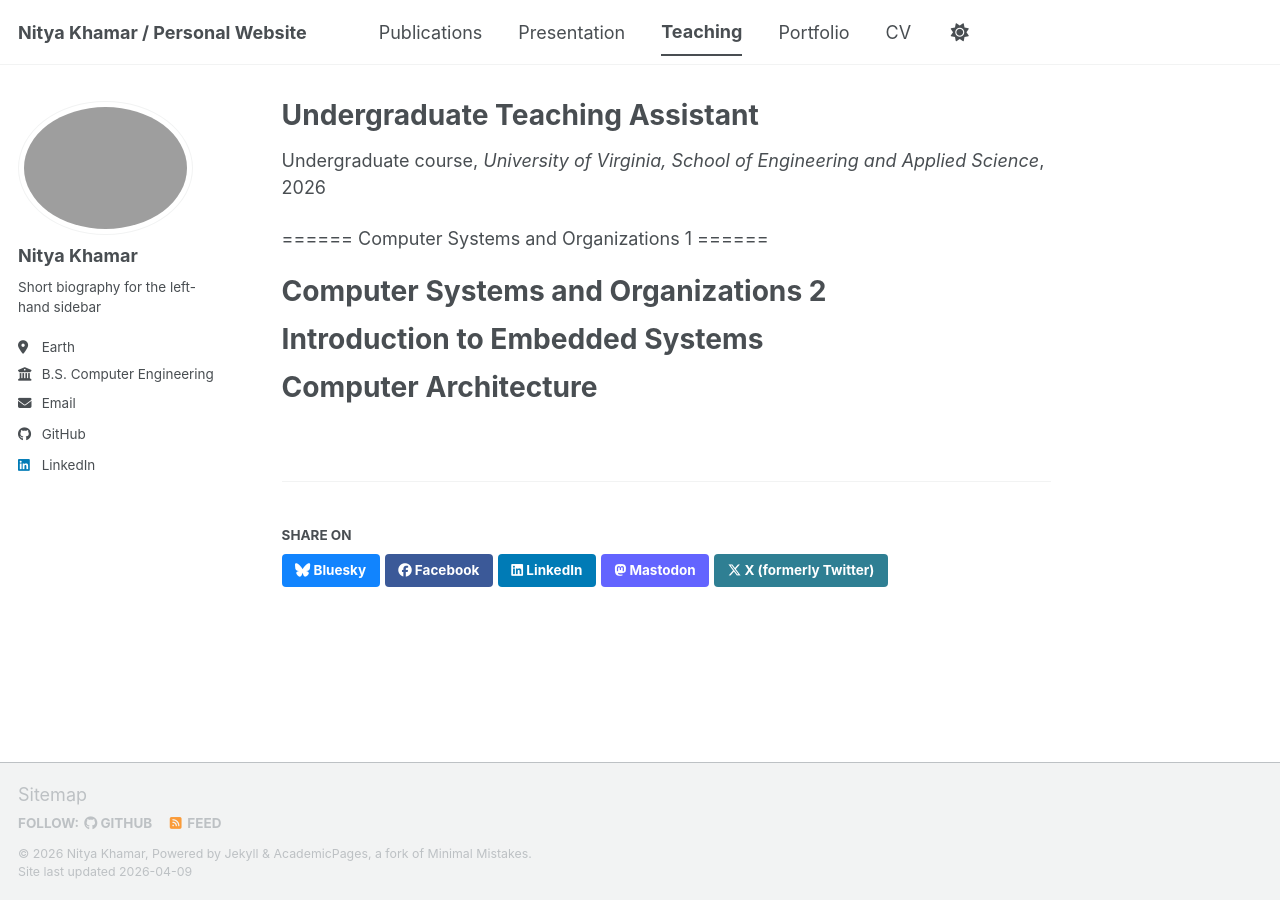
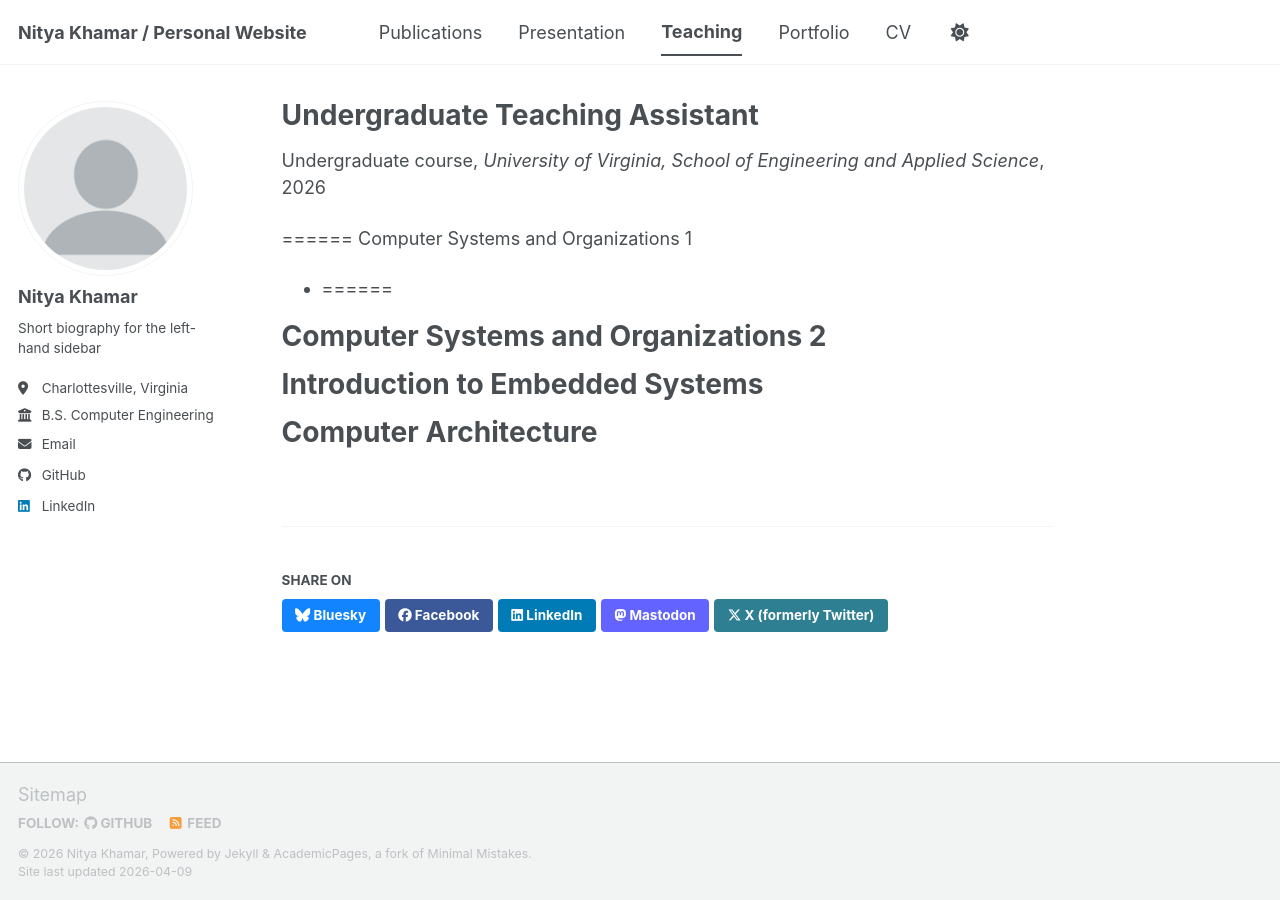
Before and after one commit to N-K-22/N-K-22.github.io, a Jekyll site: the page built from _teaching/Undergraduate_Teaching.md, in a window 1280 px wide. Built offline with Jekyll 4.4.1, drawn with Linux system fonts in a browser that asks for light colours; a script bundle is joined from its source files by our own code; library files that are not in the unit come from our copies.

Commit message:
updating profile photo

```diff
--- a/_config.yml
+++ b/_config.yml
@@ -23,14 +23,14 @@ repository               : "N-K-22/n-k-22.github.io"
 #               Additional customization can be done by editing /_includes/author-profile.html
 author:
   # Biographic information
-  avatar           : #"profile.png"
+  avatar           : "profile.png"
   name             : "Nitya Khamar"
   pronouns         : # example: "she/her"
   bio              : "Short biography for the left-hand sidebar"
-  location         : "Earth"
+  location         : "Charlottesville, Virginia"
   employer         : "B.S. Computer Engineering at University of Virginia 2026"
   uri              : # URL
-  email            : "khamarnitya [at] gmail [dot] com"
+  email            : "khamarnitya@gmail.com"
 
   # Academic websites
   academia         : # URL
@@ -86,10 +86,10 @@ author:
 publication_category:
   # books:
   #   title: 'Books'
-  manuscripts:
-    title: 'Journal Articles'
-  conferences:
-    title: 'Conference Papers'
+  # manuscripts:
+  #   title: 'Journal Articles'
+  # conferences:
+  #   title: 'Conference Papers'
 
 # Site Settings
 teaser                   :  # filename of teaser fallback teaser image placed in /images/ for social media previews
--- a/_teaching/Undergraduate_Teaching.md
+++ b/_teaching/Undergraduate_Teaching.md
@@ -9,6 +9,8 @@ location: "Charlottesville, Virginia"
 
 ======
 Computer Systems and Organizations 1
+
+-
 ======
 
 Computer Systems and Organizations 2
```
